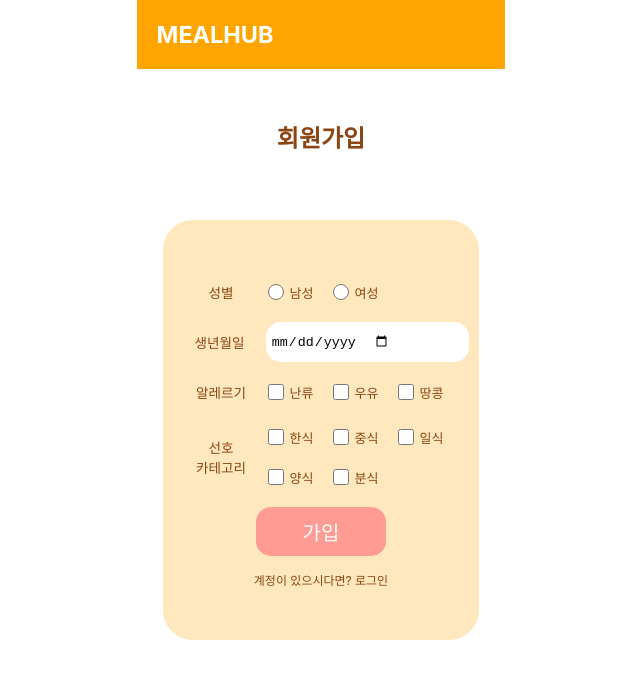
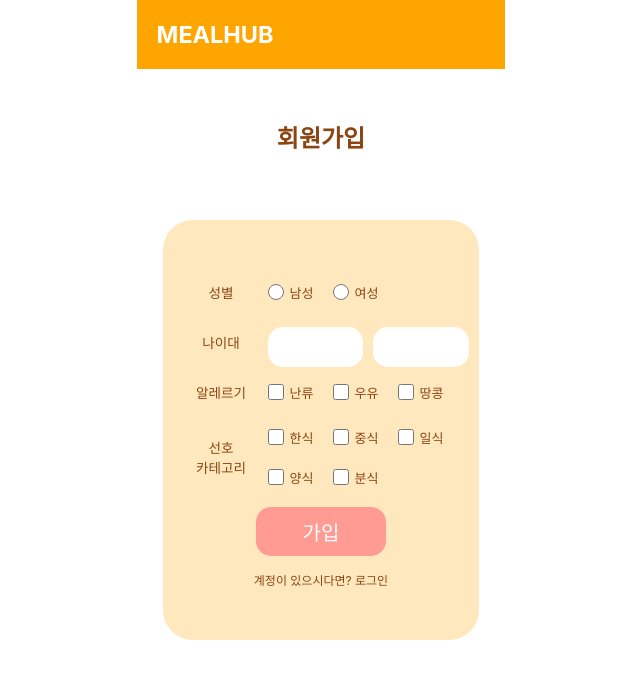
Before and after one commit to jinn-ie/MealHub, a React (Create React App) app: page /signup2 in a window 1280 px wide. Shown: the top 678 px of the page, without its empty margins (319-959 px from the left). Built offline with nearby package versions, Linux system fonts and the light colour scheme.

Commit message:
생년월일 -> 나이대

```diff
--- a/src/index.css
+++ b/src/index.css
@@ -93,6 +93,7 @@ h2 {
 }
 
 .create-rec, .show-map, .reload {
+  font-family: 'Noto Sans KR', sans-serif;
   width: 44%;
   background-color: rgb(255, 155, 146);
   color: white;
@@ -198,6 +199,9 @@ h2 {
   display: flex;
   align-items: center;
 }
+.form-group:not(.category){
+  height: 50px;
+}
 
 label {
   width: 30%;
@@ -261,6 +265,7 @@ input {
 }
 
 .submit {
+  font-family: 'Noto Sans KR', sans-serif;
   width: 44%;
   background-color: rgb(255, 155, 146);
   color: white;
@@ -286,3 +291,7 @@ input {
 .login-form.signup2 {
   height: 50%;
 }
+
+.age1 {
+  margin-right: 10px;
+}
--- a/src/pages/Signup2.js
+++ b/src/pages/Signup2.js
@@ -30,8 +30,28 @@ function Signup2() {
                     </div>
             </div>
             <div className="form-group">
-                <label>생년월일</label>
-                <input type="date" name="password" onChange={handleChange} />
+                <label>나이대</label>
+                <div className="input-group">
+                <input type="text" className="age1" list="age1" onChange={handleChange} />
+                <input type="text" className="age2" list="age2" onChange={handleChange}></input>
+
+                <datalist id="age1">
+                  <option value="10대" />
+                  <option value="20대" />
+                  <option value="30대" />
+                  <option value="40대" />
+                  <option value="50대" />
+                  <option value="60대" />
+                  <option value="70대" />
+                  <option value="80대" />
+                  <option value="90대" />
+                </datalist>
+                <datalist id="age2">
+                  <option value="초반" />
+                  <option value="중반" />
+                  <option value="후반" />
+                </datalist>
+                </div>
             </div>
             <div className="form-group">
                 <label>알레르기</label>
@@ -41,7 +61,7 @@ function Signup2() {
                     <label><input type="checkbox" className="check" name="allergy" value="땅콩" onChange={handleChange} />땅콩</label>
                     </div>
             </div>
-            <div className="form-group">
+            <div className="form-group category">
                 <label>선호<br/>카테고리</label>
                 <div className="br">
                     <div className="input-group sub">
```
